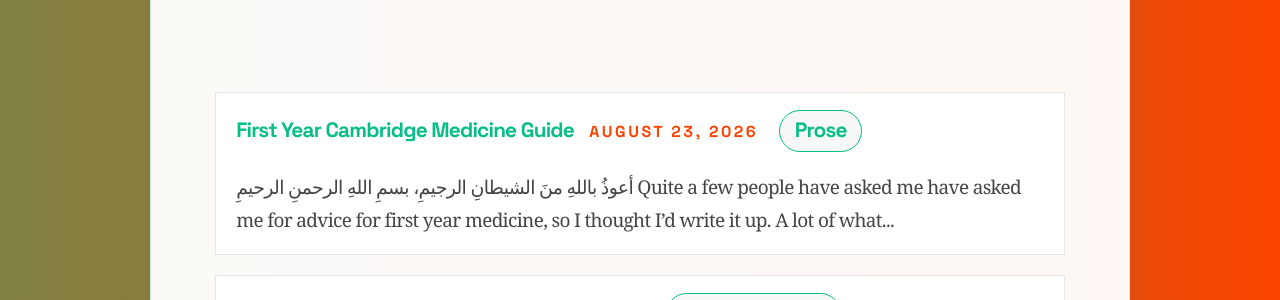
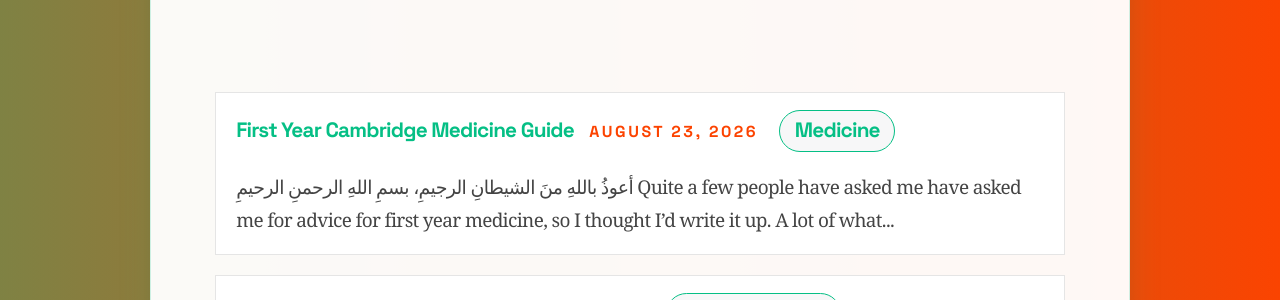
Before and after one commit to NotZakariya/NotZakariya.github.io, a Jekyll site: the page built from bin/web_index_404/unusedcode.md, in a window 1280 px wide. Shown: the part 315-615 px from the top of the page. Built offline with Jekyll 4.4.1, drawn with Linux system fonts in a browser that asks for light colours; our own code applies the rules of GitHub Pages for plain Markdown files.

Commit message:
Update 2026-08-23-First-Year-Cambridge-Medicine-Guide.md

```diff
--- a/_posts/2026-08-23-First-Year-Cambridge-Medicine-Guide.md
+++ b/_posts/2026-08-23-First-Year-Cambridge-Medicine-Guide.md
@@ -3,7 +3,7 @@
 subtitle: null
 date: 2026-08-23
 categories: null  #[xyz]
-tags: [Prose] #[abc]
+tags: [Medicine]
 ---
 <div dir="rtl" lang="ar">
 
```
